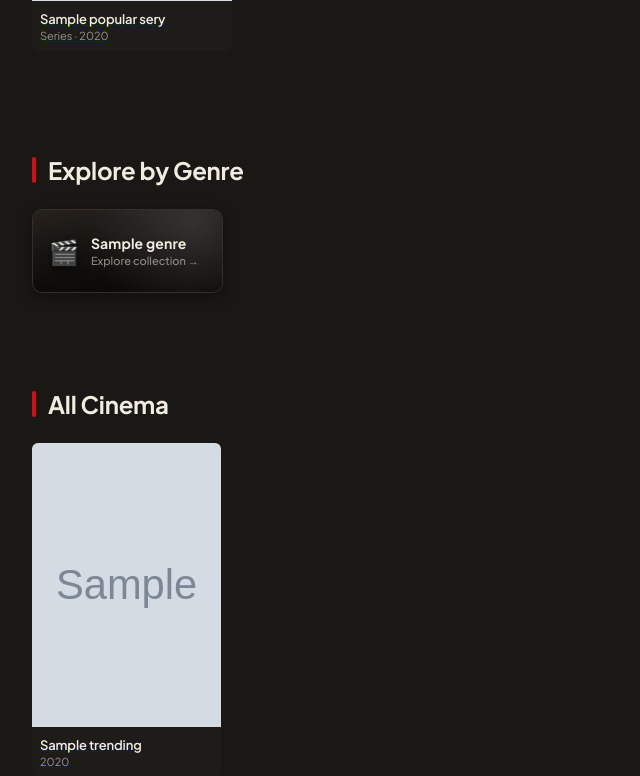
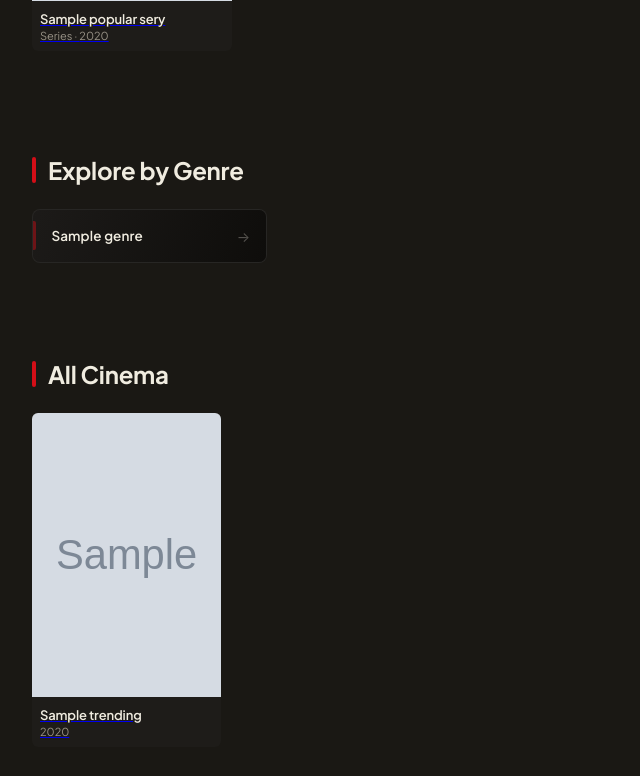
Before and after one commit to nssriraam/framecut, a Spring app: page /home in a window 1280 px wide. Shown: the part 2783-3559 px from the top of the page, without its empty margins (0-640 px from the left). Run offline with Thymeleaf, Linux system fonts and the light colour scheme; the template is opened without the code that fills it: most values are stand-ins (such as "Sample title", 1, 10 or a date in 2020); grey boxes marked "Sample" are stand-in pictures; data that the repository does not hold is empty; some of the project's set-up classes (security, data sources, template engines, error pages and the like) are left out, and stand-ins take their place.

Commit message:
style: align Explore by Genre cards with FrameCut dark obsidian and crimson aesthetic

```diff
--- a/src/main/resources/static/css/main.css
+++ b/src/main/resources/static/css/main.css
@@ -805,11 +805,11 @@ body {
   to { opacity: 1; transform: translateY(0) scale(1); }
 }
 
-/* ===== MODERN EXPLORE BY GENRE SECTION ===== */
+/* ===== EXPLORE BY GENRE — DARK CINEMA THEME ===== */
 .genre-grid {
   display: grid;
-  grid-template-columns: repeat(auto-fill, minmax(185px, 1fr));
-  gap: 14px;
+  grid-template-columns: repeat(auto-fill, minmax(195px, 1fr));
+  gap: 10px;
   padding: 0 2rem;
   max-width: 1600px;
   margin: 0 auto;
@@ -817,136 +817,114 @@ body {
 
 .genre-tile {
   position: relative;
-  min-height: 84px;
-  border-radius: 10px;
+  height: 54px;
+  border-radius: 8px;
   overflow: hidden;
   cursor: pointer;
   text-decoration: none;
-  border: 1px solid rgba(255, 255, 255, 0.1);
-  box-shadow: 0 4px 16px rgba(0, 0, 0, 0.4);
-  transition: transform 0.28s cubic-bezier(0.16, 1, 0.3, 1),
-              box-shadow 0.28s ease,
-              border-color 0.28s ease;
-  display: flex;
-  align-items: center;
+  background: #151311;
+  border: 1px solid rgba(255, 255, 255, 0.08);
+  transition: transform 0.22s cubic-bezier(0.2, 0.8, 0.2, 1),
+              border-color 0.22s ease,
+              box-shadow 0.22s ease,
+              background 0.22s ease;
+  display: flex;
+  align-items: center;
+}
+
+.genre-tile::before {
+  content: '';
+  position: absolute;
+  left: 0;
+  top: 22%;
+  bottom: 22%;
+  width: 3px;
+  border-radius: 0 2px 2px 0;
+  background: rgba(211, 14, 23, 0.45);
+  z-index: 3;
+  transition: top 0.22s ease, bottom 0.22s ease, background 0.22s ease, box-shadow 0.22s ease;
 }
 
 .genre-tile:hover {
-  transform: translateY(-4px) scale(1.02);
-  border-color: rgba(255, 255, 255, 0.3);
-  box-shadow: 0 16px 36px rgba(0, 0, 0, 0.7), 0 0 24px rgba(211, 14, 23, 0.35);
-  z-index: 2;
+  transform: translateY(-2px);
+  border-color: rgba(211, 14, 23, 0.5);
+  box-shadow: 0 8px 24px rgba(0, 0, 0, 0.65), 0 0 18px rgba(211, 14, 23, 0.16);
+}
+
+.genre-tile:hover::before {
+  top: 14%;
+  bottom: 14%;
+  background: var(--red);
+  box-shadow: 0 0 10px var(--red-glow);
 }
 
 .genre-tile-bg {
   position: absolute;
   inset: 0;
-  background: linear-gradient(135deg, #2b2520 0%, #151311 100%);
-  transition: transform 0.4s ease, filter 0.3s ease;
-}
-
-.genre-tile:hover .genre-tile-bg {
-  transform: scale(1.08);
-  filter: brightness(1.18);
-}
-
-.genre-tile-overlay {
-  position: absolute;
-  inset: 0;
-  background: radial-gradient(circle at 85% 20%, rgba(255,255,255,0.12) 0%, transparent 60%),
-              linear-gradient(to top, rgba(0,0,0,0.65) 0%, rgba(0,0,0,0.1) 100%);
-}
-
-.genre-tile-glow {
-  position: absolute;
-  top: 0;
-  left: 0;
-  right: 0;
-  height: 2px;
-  background: linear-gradient(90deg, transparent, rgba(255,255,255,0.4), transparent);
-  opacity: 0;
-  transition: opacity 0.3s ease;
-}
-
-.genre-tile:hover .genre-tile-glow {
-  opacity: 1;
-}
+  background: linear-gradient(110deg, rgba(255, 255, 255, 0.03) 0%, rgba(13, 12, 10, 0.85) 100%);
+  transition: opacity 0.25s ease;
+}
+
+/* Subtle moody atmospheric tint per genre (low saturation to match obsidian + crimson theme) */
+.genre-tile[data-genre*="action"] .genre-tile-bg,
+.genre-tile[data-genre*="thriller"] .genre-tile-bg { background: linear-gradient(120deg, rgba(211, 14, 23, 0.14) 0%, #151311 75%); }
+.genre-tile[data-genre*="horror"] .genre-tile-bg { background: linear-gradient(120deg, rgba(153, 27, 27, 0.18) 0%, #12100e 75%); }
+.genre-tile[data-genre*="sci-fi"] .genre-tile-bg,
+.genre-tile[data-genre*="science"] .genre-tile-bg { background: linear-gradient(120deg, rgba(14, 165, 233, 0.12) 0%, #151311 75%); }
+.genre-tile[data-genre*="adventure"] .genre-tile-bg { background: linear-gradient(120deg, rgba(16, 185, 129, 0.11) 0%, #151311 75%); }
+.genre-tile[data-genre*="comedy"] .genre-tile-bg,
+.genre-tile[data-genre*="western"] .genre-tile-bg { background: linear-gradient(120deg, rgba(245, 158, 11, 0.11) 0%, #151311 75%); }
+.genre-tile[data-genre*="drama"] .genre-tile-bg,
+.genre-tile[data-genre*="fantasy"] .genre-tile-bg { background: linear-gradient(120deg, rgba(139, 92, 246, 0.12) 0%, #151311 75%); }
+.genre-tile[data-genre*="romance"] .genre-tile-bg,
+.genre-tile[data-genre*="music"] .genre-tile-bg { background: linear-gradient(120deg, rgba(225, 29, 72, 0.12) 0%, #151311 75%); }
+.genre-tile[data-genre*="mystery"] .genre-tile-bg,
+.genre-tile[data-genre*="crime"] .genre-tile-bg { background: linear-gradient(120deg, rgba(100, 116, 139, 0.14) 0%, #151311 75%); }
+.genre-tile[data-genre*="animation"] .genre-tile-bg,
+.genre-tile[data-genre*="family"] .genre-tile-bg,
+.genre-tile[data-genre*="kids"] .genre-tile-bg { background: linear-gradient(120deg, rgba(56, 189, 248, 0.11) 0%, #151311 75%); }
+.genre-tile[data-genre*="history"] .genre-tile-bg,
+.genre-tile[data-genre*="documentary"] .genre-tile-bg,
+.genre-tile[data-genre*="war"] .genre-tile-bg { background: linear-gradient(120deg, rgba(217, 119, 6, 0.1) 0%, #151311 75%); }
 
 .genre-tile-content {
   position: relative;
   z-index: 2;
   display: flex;
   align-items: center;
-  gap: 0.75rem;
-  padding: 0.85rem 1rem;
+  justify-content: space-between;
+  gap: 0.5rem;
+  padding: 0 1rem 0 1.15rem;
   width: 100%;
 }
 
-.genre-tile-icon {
-  font-size: 24px;
-  line-height: 1;
-  flex-shrink: 0;
-  filter: drop-shadow(0 2px 6px rgba(0,0,0,0.6));
-  transition: transform 0.3s cubic-bezier(0.34, 1.56, 0.64, 1);
-}
-
-.genre-tile:hover .genre-tile-icon {
-  transform: scale(1.2) rotate(-3deg);
-}
-
-.genre-tile-info {
-  display: flex;
-  flex-direction: column;
-  min-width: 0;
-}
-
 .genre-tile-name {
   font-family: 'Plus Jakarta Sans', sans-serif;
-  font-size: 14px;
-  font-weight: 700;
+  font-size: 13.5px;
+  font-weight: 600;
   letter-spacing: 0.01em;
-  color: #f0ece0;
+  color: var(--cream);
   white-space: nowrap;
   overflow: hidden;
   text-overflow: ellipsis;
-  line-height: 1.25;
-}
-
-.genre-tile-sub {
-  font-family: 'Plus Jakarta Sans', sans-serif;
-  font-size: 11px;
-  font-weight: 500;
-  color: rgba(240, 236, 224, 0.55);
-  margin-top: 2px;
-  transition: color 0.2s ease, transform 0.2s ease;
-}
-
-.genre-tile:hover .genre-tile-sub {
+  transition: color 0.2s ease;
+}
+
+.genre-tile:hover .genre-tile-name {
+  color: #ffffff;
+}
+
+.genre-tile-arrow {
+  font-size: 14px;
+  color: rgba(240, 236, 224, 0.3);
+  transition: transform 0.22s ease, color 0.22s ease;
+  flex-shrink: 0;
+}
+
+.genre-tile:hover .genre-tile-arrow {
   color: var(--red);
-  transform: translateX(2px);
-}
-
-/* Individual Genre Palette Gradients */
-.genre-tile[data-genre*="action"] .genre-tile-bg { background: linear-gradient(135deg, #dc2626 0%, #7f1d1d 60%, #1c0505 100%); }
-.genre-tile[data-genre*="adventure"] .genre-tile-bg { background: linear-gradient(135deg, #059669 0%, #064e3b 60%, #022018 100%); }
-.genre-tile[data-genre*="animation"] .genre-tile-bg { background: linear-gradient(135deg, #ec4899 0%, #7c3aed 60%, #20053d 100%); }
-.genre-tile[data-genre*="comedy"] .genre-tile-bg { background: linear-gradient(135deg, #f59e0b 0%, #b45309 60%, #260f01 100%); }
-.genre-tile[data-genre*="crime"] .genre-tile-bg { background: linear-gradient(135deg, #64748b 0%, #334155 60%, #090d16 100%); }
-.genre-tile[data-genre*="documentary"] .genre-tile-bg { background: linear-gradient(135deg, #ea580c 0%, #7c2d12 60%, #1f0701 100%); }
-.genre-tile[data-genre*="drama"] .genre-tile-bg { background: linear-gradient(135deg, #8b5cf6 0%, #581c87 60%, #1b032d 100%); }
-.genre-tile[data-genre*="family"] .genre-tile-bg,
-.genre-tile[data-genre*="kids"] .genre-tile-bg { background: linear-gradient(135deg, #06b6d4 0%, #0284c7 60%, #041f33 100%); }
-.genre-tile[data-genre*="fantasy"] .genre-tile-bg { background: linear-gradient(135deg, #a855f7 0%, #6b21a8 60%, #1e0333 100%); }
-.genre-tile[data-genre*="history"] .genre-tile-bg { background: linear-gradient(135deg, #d97706 0%, #78350f 60%, #291202 100%); }
-.genre-tile[data-genre*="horror"] .genre-tile-bg { background: linear-gradient(135deg, #b91c1c 0%, #450a0a 60%, #0d0101 100%); }
-.genre-tile[data-genre*="music"] .genre-tile-bg { background: linear-gradient(135deg, #f43f5e 0%, #a21caf 60%, #2e0433 100%); }
-.genre-tile[data-genre*="mystery"] .genre-tile-bg { background: linear-gradient(135deg, #0d9488 0%, #115e59 60%, #03211f 100%); }
-.genre-tile[data-genre*="romance"] .genre-tile-bg { background: linear-gradient(135deg, #fb7185 0%, #be123c 60%, #3b0213 100%); }
-.genre-tile[data-genre*="sci-fi"] .genre-tile-bg,
-.genre-tile[data-genre*="science"] .genre-tile-bg { background: linear-gradient(135deg, #0ea5e9 0%, #1e40af 60%, #05143b 100%); }
-.genre-tile[data-genre*="thriller"] .genre-tile-bg { background: linear-gradient(135deg, #ef4444 0%, #991b1b 60%, #240303 100%); }
-.genre-tile[data-genre*="war"] .genre-tile-bg { background: linear-gradient(135deg, #84cc16 0%, #3f6212 60%, #132103 100%); }
-.genre-tile[data-genre*="western"] .genre-tile-bg { background: linear-gradient(135deg, #d97706 0%, #854d0e 60%, #241402 100%); }
+  transform: translateX(3px);
+}
 
 /* ===== SKELETON LOADING ===== */
 .skeleton {
@@ -1643,20 +1621,13 @@ footer .footer-logo span { color: var(--red); }
     padding: 0 1rem;
   }
   .genre-tile {
-    min-height: 70px;
+    height: 48px;
   }
   .genre-tile-content {
-    padding: 0.65rem 0.75rem;
-    gap: 0.5rem;
-  }
-  .genre-tile-icon {
-    font-size: 20px;
+    padding: 0 0.75rem 0 0.9rem;
   }
   .genre-tile-name {
-    font-size: 13px;
-  }
-  .genre-tile-sub {
-    display: none;
+    font-size: 12.5px;
   }
 
   /* Hero adjustments */
--- a/src/main/resources/templates/home.html
+++ b/src/main/resources/templates/home.html
@@ -230,38 +230,9 @@
            class="genre-tile"
            th:attr="data-genre=${#strings.toLowerCase(genre)}">
           <div class="genre-tile-bg"></div>
-          <div class="genre-tile-overlay"></div>
-          <div class="genre-tile-glow"></div>
           <div class="genre-tile-content">
-            <span class="genre-tile-icon" th:switch="${#strings.toLowerCase(genre)}">
-              <span th:case="'action'">⚡</span>
-              <span th:case="'action & adventure'">🏹</span>
-              <span th:case="'adventure'">🧭</span>
-              <span th:case="'animation'">🎨</span>
-              <span th:case="'comedy'">🎭</span>
-              <span th:case="'crime'">🕶️</span>
-              <span th:case="'documentary'">📽️</span>
-              <span th:case="'drama'">👑</span>
-              <span th:case="'family'">🎈</span>
-              <span th:case="'fantasy'">🔮</span>
-              <span th:case="'history'">🏛️</span>
-              <span th:case="'horror'">💀</span>
-              <span th:case="'kids'">🎠</span>
-              <span th:case="'music'">🎵</span>
-              <span th:case="'mystery'">🔍</span>
-              <span th:case="'romance'">💖</span>
-              <span th:case="'science fiction'">🚀</span>
-              <span th:case="'sci-fi & fantasy'">🛸</span>
-              <span th:case="'thriller'">🔥</span>
-              <span th:case="'war'">⚔️</span>
-              <span th:case="'war & politics'">🛡️</span>
-              <span th:case="'western'">🤠</span>
-              <span th:case="*">🎬</span>
-            </span>
-            <div class="genre-tile-info">
-              <span class="genre-tile-name" th:text="${genre}">Genre</span>
-              <span class="genre-tile-sub">Explore collection →</span>
-            </div>
+            <span class="genre-tile-name" th:text="${genre}">Genre</span>
+            <span class="genre-tile-arrow" aria-hidden="true">→</span>
           </div>
         </a>
       </div>
```
